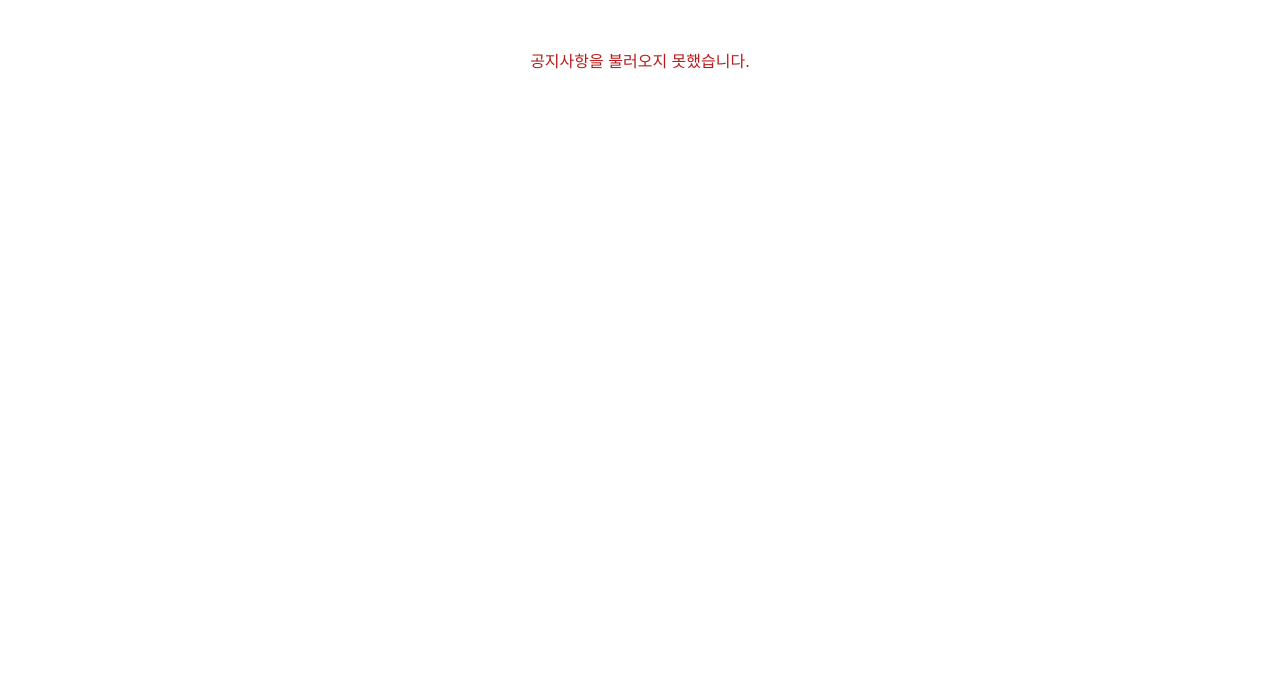
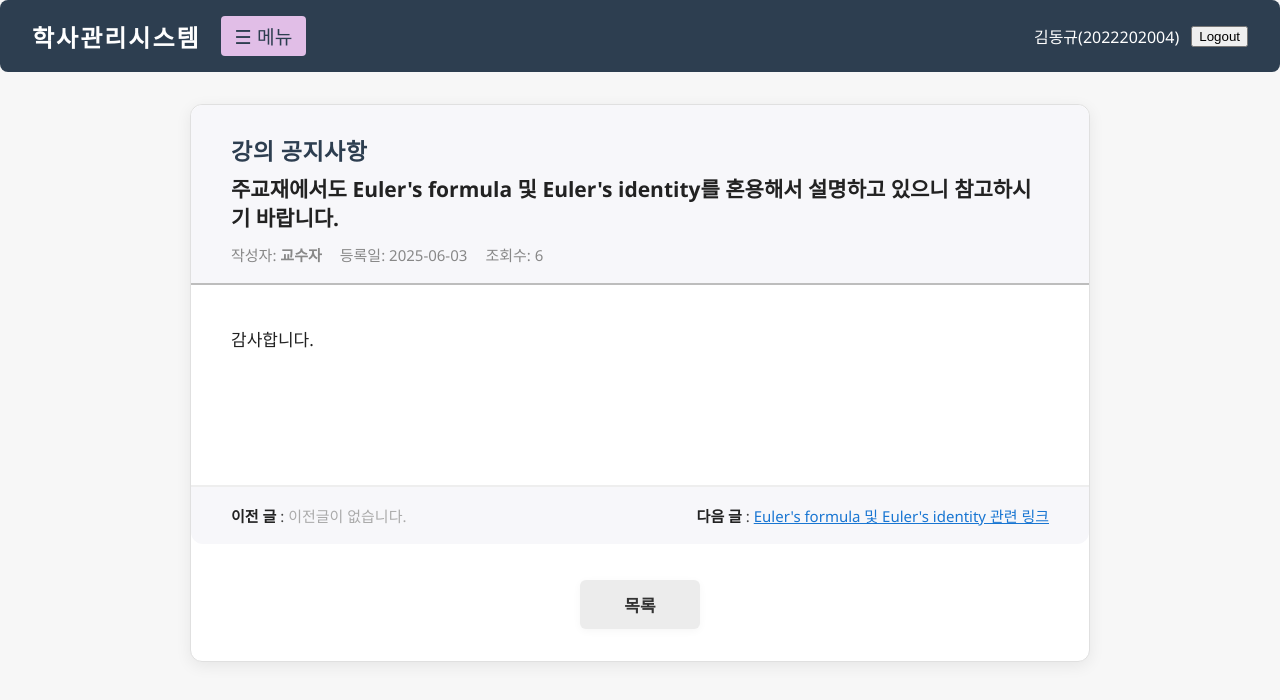
Before and after one commit to ripplelover/25-1-SoftwareEngineering, a React (Create React App) app in the folder client/: page /notice/1 in a window 1280 px wide. Shown: the top 700 px of the page. Built offline with nearby package versions, Linux system fonts and the light colour scheme; no server answers.

Commit message:
공지사항 수정

```diff
--- a/client/src/App.jsx
+++ b/client/src/App.jsx
@@ -7,6 +7,7 @@ import AdminService from './pages/AdminService';
 import Login from './pages/Login';
 import Register from './pages/Register';
 import NoticeDetail from './pages/NoticeDetail';
+import NoticeList from './pages/NoticeList';
 
 function AppContent() {
   let initialUser = null;
@@ -28,6 +29,7 @@ function AppContent() {
       <Route path="/consulting" element={<Consulting />} />
       <Route path="/admin" element={<AdminService />} />
       <Route path="/notice/:noticeId" element={<NoticeDetail />} />
+      <Route path="/notices" element={<NoticeList />} />
       <Route path="*" element={<Dashboard user={user} setUser={setUser} />} />
     </Routes>
   );
--- a/client/src/pages/Dashboard.jsx
+++ b/client/src/pages/Dashboard.jsx
@@ -1,6 +1,6 @@
 import React, { useEffect, useState, useRef } from 'react';
 import './Dashboard.css';
-import { Link } from 'react-router-dom';
+import { Link, useNavigate } from 'react-router-dom';
 
 export default function Dashboard({ user, setUser }) {
   const [courses, setCourses] = useState([]);
@@ -12,6 +12,7 @@ export default function Dashboard({ user, setUser }) {
   const [menuPos, setMenuPos] = useState({ top: 60, left: 32 });
   const [activeSection, setActiveSection] = useState('dashboard');
   const [noticeDetail, setNoticeDetail] = useState(null);
+  const navigate = useNavigate();
 
   // 더미 데이터 (KLAS 스타일)
   const dummyCourses = [
@@ -272,7 +273,11 @@ export default function Dashboard({ user, setUser }) {
                     </div>
                     <div style={{ display: 'flex', gap: 8 }}>
                       <button style={{ background: '#a5d6a7', color: '#222', border: 'none', borderRadius: 4, padding: '6px 16px', fontWeight: 500, cursor: 'pointer' }}
-                        onClick={() => setNoticeModal({ open: true, course: course.name })}>
+                        onClick={() => {
+                          const firstNotice = dummyNotices.find(n => n.course === course.name);
+                          if (firstNotice) navigate(`/notice/${firstNotice.id}`);
+                          else alert('공지사항이 없습니다.');
+                        }}>
                         공지사항{course.noticeNew && <span style={{ color: 'red', fontWeight: 700, marginLeft: 4 }}>N</span>}
                       </button>
                       <button style={{ background: '#b0bec5', color: '#fff', border: 'none', borderRadius: 4, padding: '6px 16px', fontWeight: 500, cursor: 'pointer' }}>강의자료실</button>
--- a/client/src/pages/NoticeDetail.jsx
+++ b/client/src/pages/NoticeDetail.jsx
@@ -1,60 +1,73 @@
-import React, { useEffect, useState } from 'react';
+import React from 'react';
 import { useParams, useNavigate } from 'react-router-dom';
-import axios from 'axios';
+import '../pages/Dashboard.css';
+
+// Dashboard의 dummyNotices와 동일하게 복사/사용
+const dummyNotices = [
+  { id: 1, course: '회로이론', date: '2025-06-03', type: '강의 공지사항', title: "주교재에서도 Euler's formula 및 Euler's identity를 혼용해서 설명하고 있으니 참고하시기 바랍니다.", content: '감사합니다.' },
+  { id: 2, course: '회로이론', date: '2025-06-03', type: '강의 공지사항', title: "Euler's formula 및 Euler's identity 관련 링크", content: '' },
+  { id: 3, course: '회로이론', date: '2025-06-03', type: '강의 공지사항', title: "수업시간에 공지해드린대로 휴강에 대한 녹화동영상들 및 관련 응용 문제들도 기말고사 범위에 포함됩니다.", content: '' },
+  { id: 4, course: '소프트웨어공학', date: '2025-06-01', type: '강의 자료실', title: '11-2 Reliability', content: '' },
+  { id: 5, course: '회로이론', date: '2025-05-29', type: '강의 공지사항', title: '6.12.(목) 휴강 및 이에 대한 보강으로 6.13.(금) 18:00~19:15 기말고사 대면실시 예정입니다.', content: '' },
+];
+
+// 임시 유저 정보 (실제 연동 시 props로 대체)
+const dummyUser = { name: '김동규', studentId: '2022202004' };
 
 export default function NoticeDetail() {
   const { noticeId } = useParams();
   const navigate = useNavigate();
-  const [notice, setNotice] = useState(null);
-  const [prevNext, setPrevNext] = useState({ prev: null, next: null });
-  const [loading, setLoading] = useState(true);
-  const [error, setError] = useState('');
+  const idx = dummyNotices.findIndex(n => String(n.id) === String(noticeId));
+  const notice = dummyNotices[idx];
+  const prev = dummyNotices[idx - 1] || null;
+  const next = dummyNotices[idx + 1] || null;
 
-  useEffect(() => {
-    async function fetchNotice() {
-      setLoading(true);
-      setError('');
-      try {
-        // 실제 API 경로에 맞게 수정 필요
-        const res = await axios.get(`http://localhost:5000/api/notices/${noticeId}`);
-        setNotice(res.data.notice);
-        setPrevNext({ prev: res.data.prev, next: res.data.next });
-      } catch (e) {
-        setError('공지사항을 불러오지 못했습니다.');
-      }
-      setLoading(false);
-    }
-    fetchNotice();
-  }, [noticeId]);
-
-  if (loading) return <div style={{ padding: 48, textAlign: 'center' }}>로딩 중...</div>;
-  if (error) return <div style={{ padding: 48, textAlign: 'center', color: '#b71c1c' }}>{error}</div>;
-  if (!notice) return null;
+  if (!notice) return <div style={{ padding: 48, textAlign: 'center', color: '#b71c1c' }}>공지사항을 찾을 수 없습니다.</div>;
 
   return (
-    <div style={{ maxWidth: 800, margin: '40px auto', background: '#fff', borderRadius: 12, boxShadow: '0 2px 16px rgba(0,0,0,0.07)', padding: '40px 36px', fontFamily: 'inherit' }}>
-      <div style={{ borderBottom: '2px solid #e0e0e0', marginBottom: 24, paddingBottom: 12 }}>
-        <h1 style={{ fontSize: 26, fontWeight: 700, color: '#2d3e50', margin: 0 }}>{notice.title}</h1>
-        <div style={{ color: '#888', fontSize: 15, marginTop: 8 }}>
-          <span>작성자: <b>{notice.author || '교수자'}</b></span>
-          <span style={{ marginLeft: 18 }}>등록일: {notice.date ? new Date(notice.date).toLocaleDateString() : '-'}</span>
-          <span style={{ marginLeft: 18 }}>조회수: {notice.views ?? '-'}</span>
+    <div className="dashboard-root">
+      {/* 상단 헤더/유저정보/메뉴 */}
+      <div className="dashboard-header" style={{ borderRadius: 8, marginBottom: 24, position: 'sticky', top: 0, zIndex: 1000 }}>
+        <div style={{ display: 'flex', alignItems: 'center', gap: 12 }}>
+          <div className="dashboard-title">학사관리시스템</div>
+          <button style={{ fontSize: '1.2em', background: '#e1bee7', color: '#2d3e50', border: 'none', borderRadius: 4, padding: '6px 14px', cursor: 'pointer', marginLeft: 8 }} onClick={() => navigate('/dashboard')}>☰ 메뉴</button>
+        </div>
+        <div className="dashboard-user">
+          <span>{dummyUser.name}({dummyUser.studentId})</span>
+          <button onClick={() => { localStorage.clear(); window.location.href = '/login'; }}>Logout</button>
         </div>
       </div>
-      <div style={{ minHeight: 120, fontSize: 17, color: '#222', lineHeight: 1.7, marginBottom: 32, whiteSpace: 'pre-line' }}>
-        {notice.content}
+      <main style={{ maxWidth: 900, margin: '32px auto', padding: '0 16px' }}>
+        <section style={{ background: '#fff', borderRadius: 12, marginBottom: 32, padding: 0, boxShadow: '0 4px 16px rgba(0,0,0,0.07)', border: '1px solid #e0e0e0' }}>
+          {/* 타이틀 영역 */}
+          <div style={{ borderBottom: '2px solid #bdbdbd', background: '#f7f7fa', padding: '28px 40px 18px 40px', borderTopLeftRadius: 12, borderTopRightRadius: 12 }}>
+            <div style={{ fontWeight: 700, fontSize: 23, color: '#2d3e50', marginBottom: 8, letterSpacing: 0.5 }}>강의 공지사항</div>
+            <div style={{ fontWeight: 700, fontSize: 21, color: '#222', marginBottom: 10, lineHeight: 1.4 }}>{notice.title}</div>
+            <div style={{ color: '#888', fontSize: 15, marginBottom: 0, display: 'flex', gap: 18 }}>
+              <span>작성자: <b>교수자</b></span>
+              <span>등록일: {notice.date}</span>
+              <span>조회수: 6</span>
             </div>
-      <div style={{ borderTop: '1px solid #eee', padding: '16px 0', fontSize: 15, color: '#444', display: 'flex', justifyContent: 'space-between', gap: 16 }}>
-        <div style={{ flex: 1 }}>
-          <b>이전 글</b> : {prevNext.prev ? <a href={`/notice/${prevNext.prev._id}`} style={{ color: '#1976d2', textDecoration: 'underline' }}>{prevNext.prev.title}</a> : '이전글이 없습니다.'}
+          </div>
+          {/* 본문 영역 */}
+          <div style={{ padding: '40px', fontSize: 17, color: '#222', lineHeight: 1.8, minHeight: 120, background: '#fff', borderBottom: '1px solid #eee' }}>
+            {notice.content || notice.title}
+          </div>
+          {/* 이전/다음글 */}
+          <div style={{ borderTop: '1px solid #eee', padding: '18px 40px', fontSize: 15, color: '#444', display: 'flex', justifyContent: 'space-between', gap: 16, background: '#f7f7fa', borderBottomLeftRadius: 12, borderBottomRightRadius: 12 }}>
+            <div style={{ flex: 1, textAlign: 'left' }}>
+              <b style={{ color: '#222' }}>이전 글</b> : {prev ? <a href={`/notice/${prev.id}`} style={{ color: '#1976d2', textDecoration: 'underline', fontWeight: 500 }}>{prev.title}</a> : <span style={{ color: '#aaa' }}>이전글이 없습니다.</span>}
             </div>
             <div style={{ flex: 1, textAlign: 'right' }}>
-          <b>다음 글</b> : {prevNext.next ? <a href={`/notice/${prevNext.next._id}`} style={{ color: '#1976d2', textDecoration: 'underline' }}>{prevNext.next.title}</a> : '다음글이 없습니다.'}
+              <b style={{ color: '#222' }}>다음 글</b> : {next ? <a href={`/notice/${next.id}`} style={{ color: '#1976d2', textDecoration: 'underline', fontWeight: 500 }}>{next.title}</a> : <span style={{ color: '#aaa' }}>다음글이 없습니다.</span>}
             </div>
           </div>
-      <div style={{ textAlign: 'center', marginTop: 32 }}>
-        <button onClick={() => navigate(-1)} style={{ background: '#ececec', color: '#333', border: 'none', borderRadius: 4, padding: '10px 36px', fontWeight: 500, fontSize: 16, cursor: 'pointer' }}>목록</button>
+          {/* 목록 버튼 */}
+          <div style={{ textAlign: 'center', margin: '36px 0 32px 0' }}>
+            <button onClick={() => navigate('/notices')} style={{ background: '#ececec', color: '#333', border: 'none', borderRadius: 6, padding: '12px 44px', fontWeight: 600, fontSize: 17, cursor: 'pointer', boxShadow: '0 2px 8px rgba(0,0,0,0.04)' }}>목록</button>
           </div>
+        </section>
+      </main>
     </div>
   );
 }
--- /dev/null
+++ b/client/src/pages/NoticeList.jsx
@@ -0,0 +1,80 @@
+import React, { useState } from 'react';
+import { useNavigate } from 'react-router-dom';
+import '../pages/Dashboard.css';
+
+const dummyNotices = [
+  { id: 1, course: '회로이론', date: '2025-06-03', type: '강의 공지사항', title: "주교재에서도 Euler's formula 및 Euler's identity를 혼용해서 설명하고 있으니 참고하시기 바랍니다.", content: '감사합니다.', author: '황호영', views: 7 },
+  { id: 2, course: '회로이론', date: '2025-06-03', type: '강의 공지사항', title: "Euler's formula 및 Euler's identity 관련 링크", content: '', author: '황호영', views: 6 },
+  { id: 3, course: '회로이론', date: '2025-06-03', type: '강의 공지사항', title: "수업시간에 공지해드린대로 휴강에 대한 녹화동영상들 및 관련 응용 문제들도 기말고사 범위에 포함됩니다.", content: '', author: '황호영', views: 7 },
+  { id: 4, course: '소프트웨어공학', date: '2025-06-01', type: '강의 자료실', title: '11-2 Reliability', content: '', author: '이기춘', views: 6 },
+  { id: 5, course: '회로이론', date: '2025-05-29', type: '강의 공지사항', title: '6.12.(목) 휴강 및 이에 대한 보강으로 6.13.(금) 18:00~19:15 기말고사 대면실시 예정입니다.', content: '', author: '황호영', views: 17 },
+];
+const dummyUser = { name: '김동규', studentId: '2022202004' };
+
+export default function NoticeList() {
+  const [search, setSearch] = useState('');
+  const [filter, setFilter] = useState('전체');
+  const navigate = useNavigate();
+  const filtered = dummyNotices.filter(n =>
+    (filter === '전체' || n.course === filter) &&
+    (n.title.includes(search) || n.content.includes(search))
+  );
+  const courses = Array.from(new Set(dummyNotices.map(n => n.course)));
+
+  return (
+    <div className="dashboard-root">
+      <div className="dashboard-header" style={{ borderRadius: 8, marginBottom: 24, position: 'sticky', top: 0, zIndex: 1000 }}>
+        <div style={{ display: 'flex', alignItems: 'center', gap: 12 }}>
+          <div className="dashboard-title">학사관리시스템</div>
+          <button style={{ fontSize: '1.2em', background: '#e1bee7', color: '#2d3e50', border: 'none', borderRadius: 4, padding: '6px 14px', cursor: 'pointer', marginLeft: 8 }} onClick={() => navigate('/dashboard')}>☰ 메뉴</button>
+        </div>
+        <div className="dashboard-user">
+          <span>{dummyUser.name}({dummyUser.studentId})</span>
+          <button onClick={() => { localStorage.clear(); window.location.href = '/login'; }}>Logout</button>
+        </div>
+      </div>
+      <main style={{ maxWidth: 1000, margin: '32px auto', padding: '0 16px' }}>
+        <section style={{ background: '#fff', borderRadius: 8, marginBottom: 32, padding: 0, boxShadow: '0 2px 8px rgba(0,0,0,0.04)', border: '1px solid #e0e0e0' }}>
+          <div style={{ borderBottom: '2px solid #bdbdbd', background: '#fafbfc', padding: '24px 32px 16px 32px', borderTopLeftRadius: 8, borderTopRightRadius: 8 }}>
+            <div style={{ fontWeight: 700, fontSize: 22, color: '#222', marginBottom: 6 }}>강의 공지사항</div>
+            <div style={{ display: 'flex', gap: 12, marginTop: 12 }}>
+              <select value={filter} onChange={e => setFilter(e.target.value)} style={{ padding: '6px 12px', borderRadius: 4, border: '1px solid #ccc' }}>
+                <option value="전체">전체</option>
+                {courses.map(c => <option key={c}>{c}</option>)}
+              </select>
+              <input value={search} onChange={e => setSearch(e.target.value)} placeholder="검색어를 입력하세요" style={{ flex: 1, padding: '6px 12px', borderRadius: 4, border: '1px solid #ccc' }} />
+              <button style={{ padding: '6px 18px', borderRadius: 4, background: '#b39ddb', color: '#fff', border: 'none', fontWeight: 500 }}>검색</button>
+            </div>
+          </div>
+          <table style={{ width: '100%', borderCollapse: 'collapse', fontSize: 16, marginTop: 0 }}>
+            <thead style={{ background: '#f5f5f7' }}>
+              <tr>
+                <th style={{ width: 60 }}>번호</th>
+                <th>제목</th>
+                <th style={{ width: 120 }}>과목</th>
+                <th style={{ width: 120 }}>작성자</th>
+                <th style={{ width: 120 }}>작성일</th>
+                <th style={{ width: 80 }}>조회수</th>
+              </tr>
+            </thead>
+            <tbody>
+              {filtered.length === 0 && (
+                <tr><td colSpan={6} style={{ textAlign: 'center', color: '#aaa', padding: 32 }}>공지사항이 없습니다.</td></tr>
+              )}
+              {filtered.map((n, i) => (
+                <tr key={n.id} style={{ borderBottom: '1px solid #f0f0f0', background: i % 2 === 0 ? '#fafbfc' : '#fff', cursor: 'pointer' }} onClick={() => navigate(`/notice/${n.id}`)}>
+                  <td>{n.id}</td>
+                  <td style={{ textAlign: 'left', color: '#1976d2', textDecoration: 'underline', fontWeight: 500 }}>{n.title}</td>
+                  <td>{n.course}</td>
+                  <td>{n.author}</td>
+                  <td>{n.date}</td>
+                  <td>{n.views}</td>
+                </tr>
+              ))}
+            </tbody>
+          </table>
+        </section>
+      </main>
+    </div>
+  );
+}
```
Lines whose indentation alone changed are shown as unchanged.
